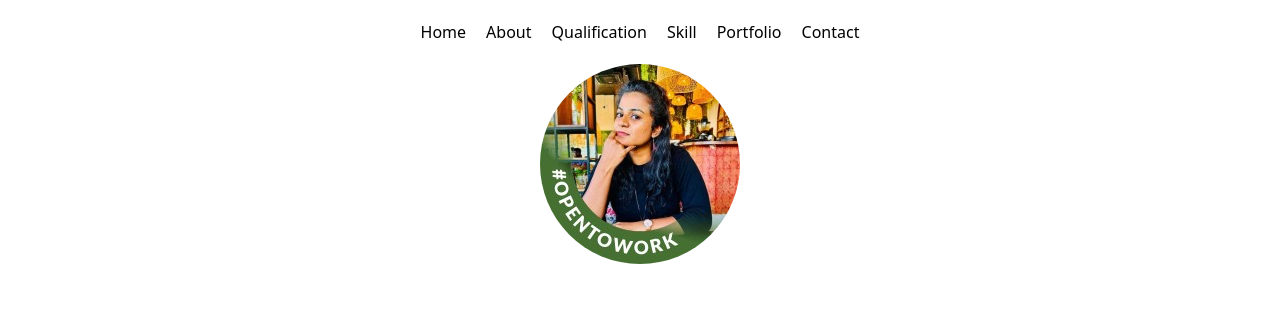
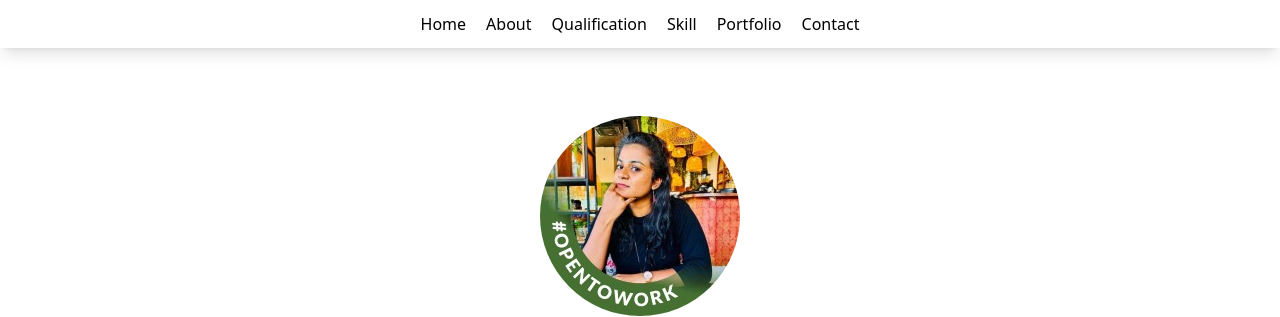
Before and after one commit to nethmi2020/portfolio, a plain HTML site: page index.html in a window 1280 px wide. Shown: the top 317 px of the page. Drawn offline with nearby package versions, Linux system fonts and the light colour scheme.

Commit message:
fix active nav link issue

```diff
--- a/index.html
+++ b/index.html
@@ -7,24 +7,25 @@
     <script src="https://cdn.jsdelivr.net/npm/@tailwindcss/browser@4"></script>
     <link rel="stylesheet" href="https://cdnjs.cloudflare.com/ajax/libs/font-awesome/6.7.2/css/all.min.css" integrity="sha512-Evv84Mr4kqVGRNSgIGL/F/aIDqQb7xQ2vcrdIwxfjThSH8CSR7PBEakCr51Ck+w+/U6swU2Im1vVX0SVk9ABhg==" crossorigin="anonymous" referrerpolicy="no-referrer" />
   </head>
+
   <body>
     <!-- https://themewagon.github.io/Kelly/about.html -->
      <!-- https://themewagon.github.io/iPortfolio/ -->
     <!-- navigation link -->
-    <div class="container mx-auto mt-5 ">
+    <div id="navbar" class=" fixed p-3 top-0 w-full bg-white z-50 shadow ">
       <nav class=" flex   items-center">
         <ul class="flex flex-1  justify-center space-x-5 ">
           <li><a href="#home" class="font-medium hover:text-green-300  transition duration-300 ease-in-out">Home</a></li>
-          <li><a href="#about1" class="font-medium  hover:text-green-300 ">About</a></li>
-          <li><a href="#qualification" class="font-medium hover:text-green-300  ">Qualification</a></li>
-          <li><a href="#skill" class="font-medium hover:text-green-300 ">Skill</a></li>
-          <li><a href="#portfolio" class="font-medium hover:text-green-300 ">Portfolio</a></li>
-          <li><a href="#contact" class="font-medium hover:text-green-300 ">Contact</a></li>
+          <li><a href="#about" class="font-medium  hover:text-green-300 transition duration-300 ease-in-out">About</a></li>
+          <li><a href="#qualification" class="font-medium hover:text-green-300  transition duration-300 ease-in-out">Qualification</a></li>
+          <li><a href="#skills" class="font-medium hover:text-green-300 transition duration-300 ease-in-out">Skill</a></li>
+          <li><a href="#portfolio" class="font-medium hover:text-green-300 transition duration-300 ease-in-out">Portfolio</a></li>
+          <li><a href="#contact" class="font-medium hover:text-green-300 transition duration-300 ease-in-out">Contact</a></li>
         </ul>
       </nav>
     </div>
 
-    <div class="container mx-auto my-5">
+    <div class="container mx-auto my-5 pt-24" id="home">
         <div class=" flex justify-center">
             <img class=" max-w-full h-auto rounded-full " src="images/nethmi.jpg" alt="">
         </div>
@@ -42,7 +43,7 @@
     </div>
     <!-- about -->
 
-        <div class="container mx-auto mt-5 " id="about22">
+        <div class="container mx-auto mt-5 " id="about">
             <div class="text-center  my-18">
                 <h2 class="text-5xl text-center text-light-grey my-4 ">About Me</h2>
                 <p class="text-center max-w-2xl mx-auto font-light">Software developer with over <span class="font-medium">four + year</span> of experience who is passionate about building scalable online applications.
@@ -427,5 +428,45 @@
             })
         })
     })
+
+  // add shadow to navbar when scrolling
+    window.addEventListener('scroll', function ()
+        {
+        const navbar = document.getElementById('navbar');
+        if (window.scrollY > 10) {
+            navbar.classList.add('shadow-lg', 'bg-white');
+        } else {
+            navbar.classList.remove('shadow-md');
+        }
+        });
+
+    //make cliked nav link active
+
+
+  document.addEventListener("DOMContentLoaded", () => {
+    const sections = document.querySelectorAll("div[id]");
+    const navLinks = document.querySelectorAll("nav ul li a");
+
+    const observer = new IntersectionObserver(
+      (entries) => {
+        entries.forEach((entry) => {
+          const id = entry.target.getAttribute("id");
+          const link = document.querySelector(`nav ul li a[href="#${id}"]`);
+
+          if (entry.isIntersecting) {
+            navLinks.forEach((el) => el.classList.remove("text-green-500"));
+            if (link) link.classList.add("text-green-500");
+          }
+        });
+      },
+      { threshold: 0.6 }
+    );
+
+    sections.forEach((section) => {
+      observer.observe(section);
+    });
+  });
+
+
   </script>
 </html>
```
